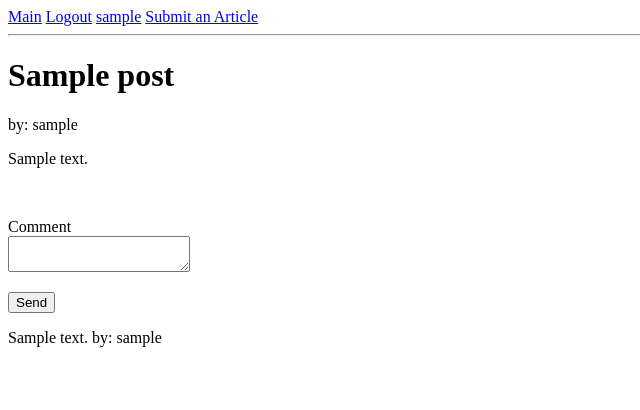
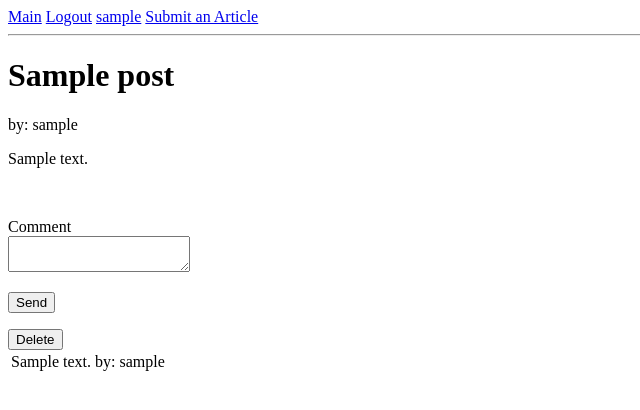
Before and after one commit to ModoUnreal/dopenet, a Flask app: page /item/1 in a window 1280 px wide. Shown: the top 410 px of the page, without its empty margins (0-640 px from the left). Run offline with Flask 2, Linux system fonts and the light colour scheme; a user stored in the database is signed in; tables that the repository leaves empty hold one stand-in row (values such as "Sample post").

Commit message:
Comment bug fixed and can now delete comments

```diff
--- a/app/routes.py
+++ b/app/routes.py
@@ -85,6 +85,7 @@ def item(post_id):
                 user_id=current_user.id, username=current_user.username)
         db.session.add(comment)
         db.session.commit()
+        return redirect(url_for('item', post_id=post_id))
 
     comments = Comment.query.filter_by(post_id=post.id)
     user = post.author
@@ -99,3 +100,12 @@ def delete_post(post_id):
         db.session.commit()
 
     return redirect(url_for('index'))
+
+@app.route('/delete_comment/<post_id>/<comment_id>', methods=['POST'])
+def delete_comment(post_id, comment_id):
+    comment = Comment.query.filter_by(id=comment_id).first()
+    if comment != None:
+        db.session.delete(comment)
+        db.session.commit()
+
+    return redirect(url_for('item', post_id=post_id))
--- a/app/templates/_comment.html
+++ b/app/templates/_comment.html
@@ -1,7 +1,13 @@
 <table class="comment">
     <tr valign="top">
         {% if comment.post_id == comment.post.id %}
-            <p>{{ comment.text }} by: {{ comment.username }}</p>
+            <td>{{ comment.text }} by: {{ comment.username }}</td>
+            {% if current_user.username == comment.username %}
+            <form action="{{ url_for('delete_comment', comment_id=comment.id,
+                post_id=comment.post_id) }}" method=post>
+                <input type="submit" value="Delete">
+            </form>
+            {% endif %}
         {% endif %}
     </tr>
 </table>
```
